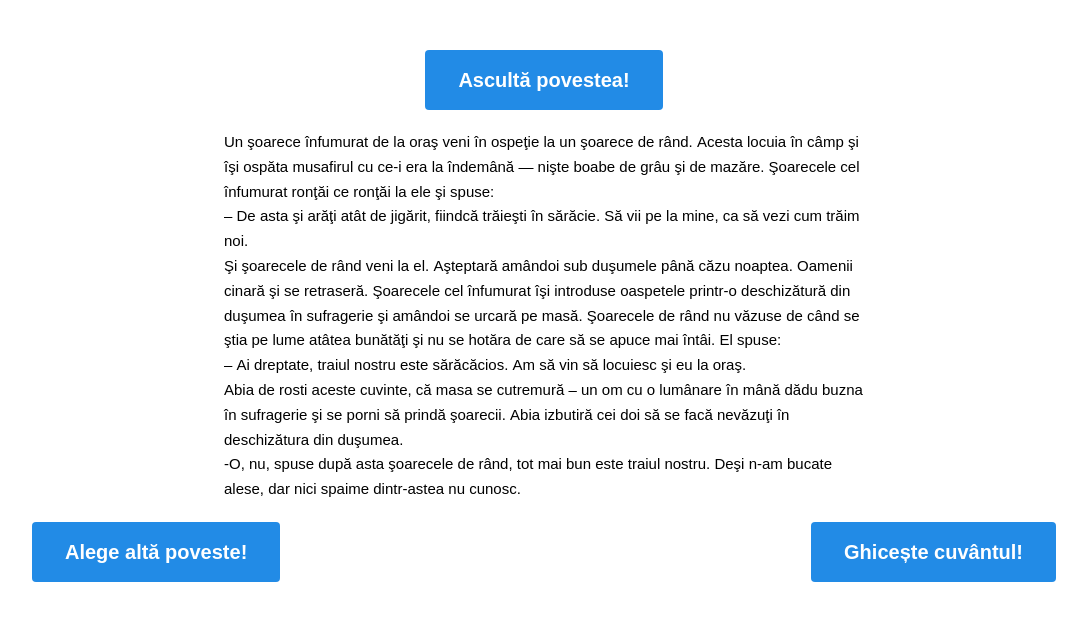
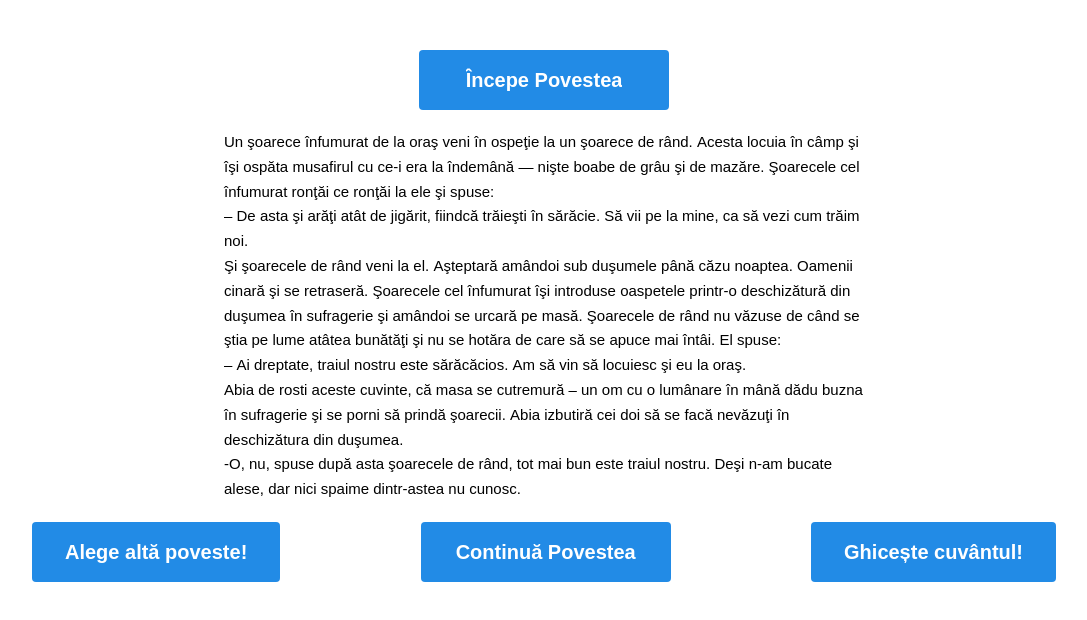
Before and after one commit to turbutalex/BookReader, a Next.js app: page /iepurasul-Peter in a window 1280 px wide. Shown: the top 620 px of the page, without its empty margins (96-1183 px from the left). Built offline with nearby package versions, Linux system fonts and the light colour scheme.

Commit message:
Add stop button and page title

```diff
--- a/pages/_app.tsx
+++ b/pages/_app.tsx
@@ -7,7 +7,7 @@ export default function App({ Component, pageProps }: any) {
   return (
     <MantineProvider theme={theme}>
         <Head>
-          <title>Mantine Template</title>
+          <title>BookReader</title>
           <meta
             name="viewport"
             content="minimum-scale=1, initial-scale=1, width=device-width"
--- a/src/components/readable-component.tsx
+++ b/src/components/readable-component.tsx
@@ -13,18 +13,25 @@ export const Readable = (props: ReadableProps) => {
   const { text } = props
 
   const router = useRouter()
+  const oprestePovestea = "Oprește Citirea"
+  const continuaPovestea = "Continuă Povestea"
 
   const [highlightedWord, setHighlightedWord] = useState('')
   const [hoveredWordIndex, setHoveredWordIndex] = useState(-1)
   const [isGameOpened, setIsGameOpened] = useState(false)
+  const [isPaused, setIsPaused] = useState(true)
+  const [hasStarted, setHasStarted] = useState(false)
 
   useEffect(() => {
     if (window['speechSynthesis'] !== undefined) {
-      speaker = new SpeechSynthesisUtterance()
-      speaker.lang = "ro-RO"
-      window.speechSynthesis.speak(speaker)
+      window.speechSynthesis.cancel()
     }
     console.log(text.split(' '))
+    return () => {
+      if (window['speechSynthesis'] !== undefined) {
+        window.speechSynthesis.cancel()
+      }
+    }
   }, [])
 
   const read = (word?: string) => {
@@ -46,7 +53,8 @@ export const Readable = (props: ReadableProps) => {
         }
       };
     }
-
+    setHasStarted(true)
+    setIsPaused(false)
     window.speechSynthesis.speak(utterance);
 
   }
@@ -63,9 +71,26 @@ export const Readable = (props: ReadableProps) => {
     return word == "\n";
   }
 
+  const pauseReading = () => {
+    if (!window.speechSynthesis.paused) {
+      window.speechSynthesis.pause()
+      setIsPaused(true)
+    }
+  }
+
+  const resumeReading = () => {
+    if (window.speechSynthesis.paused) {
+      window.speechSynthesis.resume()
+      setIsPaused(false)
+    }
+    if (!hasStarted) {
+      read()
+    }
+  }
+
   return (
-    <div style={{ display: 'flex', flexDirection: 'column', alignItems: 'center'}}>
-      <Button size="xl" style={{marginBottom: '20px' }} onClick={() => read()}>Ascultă povestea!</Button>
+    <div style={{ display: 'flex', flexDirection: 'column', alignItems: 'center' }}>
+      <Button size="xl" style={{ marginBottom: '20px', width:'250px' }} onClick={() => read()}>Începe Povestea</Button>
       <div style={{
         width: '50%',
       }}>
@@ -91,6 +116,10 @@ export const Readable = (props: ReadableProps) => {
       </div>
       <div style={{ display: 'flex', justifyContent: 'space-between', width: '80%', marginTop: '20px', marginBottom: '20px' }}>
         <Button size="xl" onClick={() => router.push('/')}>Alege altă poveste!</Button>
+        <Button size="xl" style={{
+          width: '250px'
+        }}
+                onClick={() => isPaused ? resumeReading() : pauseReading()}>{isPaused ? continuaPovestea : oprestePovestea}</Button>
         {isGameOpened && <Game text={text} opened={isGameOpened} onClose={() => setIsGameOpened(false)}/>}
         <Button size="xl" onClick={() => setIsGameOpened(true)}>Ghicește cuvântul!</Button>
       </div>
```
